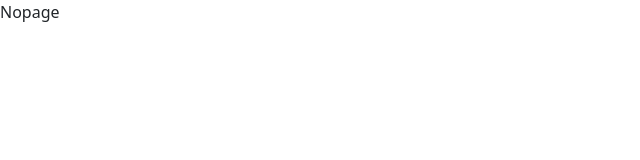
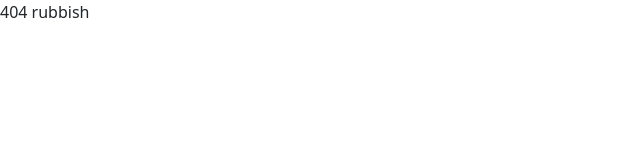
Before and after one commit to 0711292907/Ruiz-startup-, a React (Create React App) app in the folder client/: page /Nopage in a window 1280 px wide. Shown: the top 160 px of the page, without its empty margins (0-640 px from the left). Built offline with nearby package versions, Linux system fonts and the light colour scheme.

Commit message:
added no page cont

```diff
--- a/client/src/components/Nopage.jsx
+++ b/client/src/components/Nopage.jsx
@@ -1,12 +1,9 @@
-import React from 'react'
-
-
-const Nopage = () => {
-
-    return (
-
-        <div>Nopage</div>
+const NoPage = () => {
+    return(
+        <div>
+            404 rubbish
+        </div>
     )
 }
 
-export default Nopage
+export default NoPage
```
